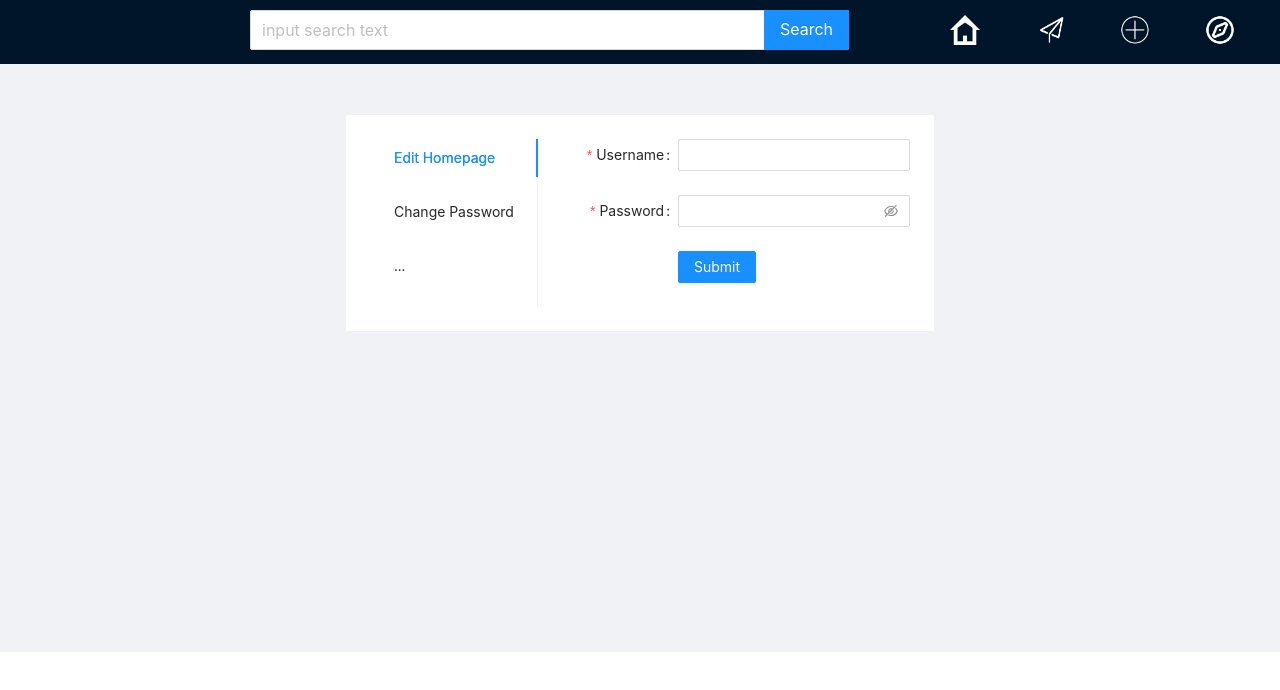
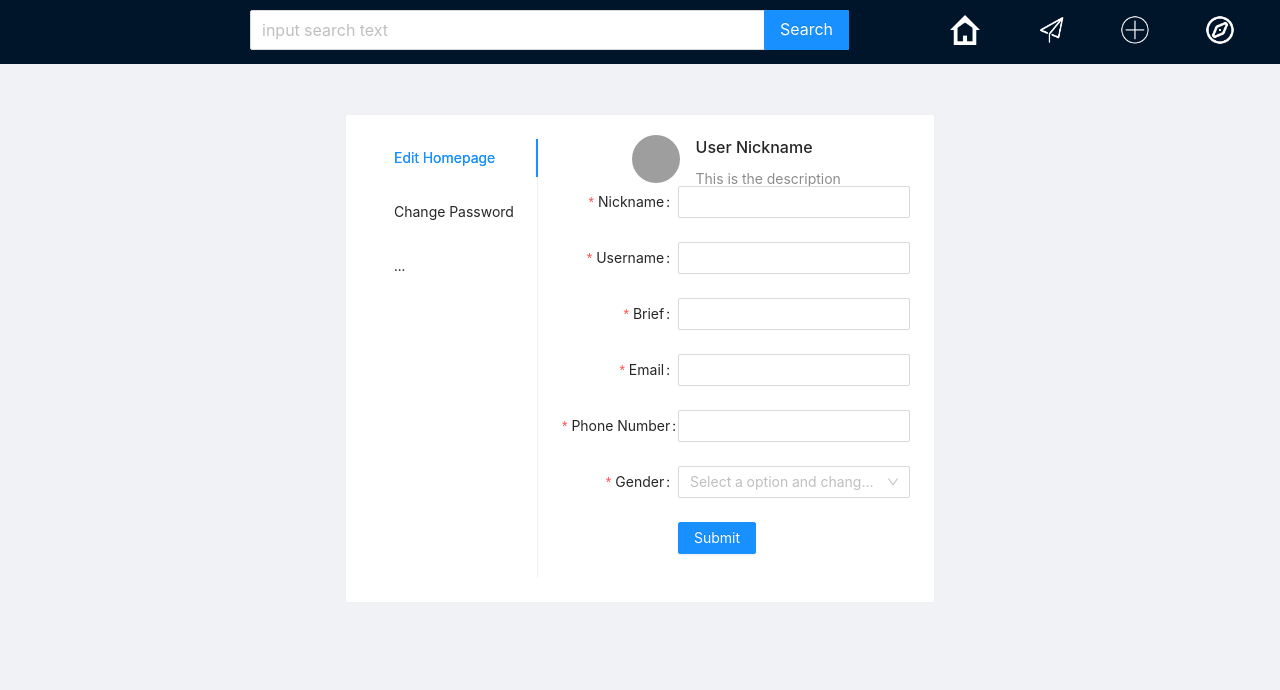
Before and after one commit to carlLiu-x/Picture-interest-community, a React (Create React App) app: page /edit in a window 1280 px wide. Shown: the top 690 px of the page. Built offline with nearby package versions, Linux system fonts and the light colour scheme; grey boxes are pictures that could not be loaded.

Commit message:
editUserInfo done

```diff
--- a/src/components/editUserInfo.tsx
+++ b/src/components/editUserInfo.tsx
@@ -1,19 +1,48 @@
 import React, { useState } from "react";
-import { Form, Input, Button, Checkbox } from "antd";
+import { Form, Input, Button ,Select,Card,Avatar} from "antd";
 
-const Demo = () => {
-    const onFinish = (values: any) => {
-        console.log("Success:", values);
-    };
-
-    const onFinishFailed = (errorInfo: any) => {
-        console.log("Failed:", errorInfo);
-    };
-};
+const { Option } = Select;
+const { Meta } = Card;
 
 export default function EditUserInfo(): JSX.Element {
+    // const [form] = Form.useForm();
+
+    // const onGenderChange = (value: string) => {
+    //     switch (value) {
+    //       case 'male':
+    //         form.setFieldsValue({ note: 'Hi, man!' });
+    //         return;
+    //       case 'female':
+    //         form.setFieldsValue({ note: 'Hi, lady!' });
+    //         return;
+    //       case 'other':
+    //         form.setFieldsValue({ note: 'Hi there!' });
+    //     }
+    //   };
+
+    // const onFinish = (values: any) => {
+    // console.log(values);
+    // };
+
+    // const onReset = () => {
+    // form.resetFields();
+    // };
+
+    // const onFill = () => {
+    // form.setFieldsValue({
+    //     note: 'Hello world!',
+    //     gender: 'male',
+    // });
+    // };
+
     return (
         <>
+            <Meta
+                avatar={<Avatar size={48} src="https://joeschmoe.io/api/v1/random" />}
+                title="User Nickname"
+                description="This is the description"
+                style={{marginLeft: "20%"}}
+            />
             <Form
                 name="basic"
                 labelCol={{ span: 8 }}
@@ -23,6 +52,19 @@ export default function EditUserInfo(): JSX.Element {
                 // onFinishFailed={onFinishFailed}
                 autoComplete="off"
             >
+                <Form.Item
+                    label="Nickname"
+                    name="Nickname"
+                    rules={[
+                        {
+                            required: true,
+                            message: "Please input your nickname!",
+                        },
+                    ]}
+                >
+                    <Input />
+                </Form.Item>
+
                 <Form.Item
                     label="Username"
                     name="username"
@@ -37,25 +79,55 @@ export default function EditUserInfo(): JSX.Element {
                 </Form.Item>
 
                 <Form.Item
-                    label="Password"
-                    name="password"
+                    label="Brief"
+                    name="brief"
                     rules={[
                         {
                             required: true,
-                            message: "Please input your password!",
+                            message: "Please input your brief!",
                         },
                     ]}
                 >
-                    <Input.Password />
+                    <Input />
                 </Form.Item>
 
-                {/* <Form.Item
-                    name="remember"
-                    valuePropName="checked"
-                    wrapperCol={{ offset: 8, span: 16 }}
+                <Form.Item
+                    label="Email"
+                    name="email"
+                    rules={[
+                        {
+                            required: true,
+                            message: "Please input your email!",
+                        },
+                    ]}
                 >
-                    <Checkbox>Remember me</Checkbox>
-                </Form.Item> */}
+                    <Input />
+                </Form.Item>
+
+                <Form.Item
+                    label="Phone Number"
+                    name="phoneNumber"
+                    rules={[
+                        {
+                            required: true,
+                            message: "Please input your phone number!",
+                        },
+                    ]}
+                >
+                    <Input />
+                </Form.Item>
+
+                <Form.Item name="gender" label="Gender" rules={[{ required: true }]}>
+                    <Select
+                    placeholder="Select a option and change input text above"
+                    // onChange={onGenderChange}
+                    allowClear
+                    >
+                    <Option value="male">male</Option>
+                    <Option value="female">female</Option>
+                    <Option value="other">other</Option>
+                    </Select>
+                </Form.Item>
 
                 <Form.Item wrapperCol={{ offset: 8, span: 16 }}>
                     <Button type="primary" htmlType="submit">
```
